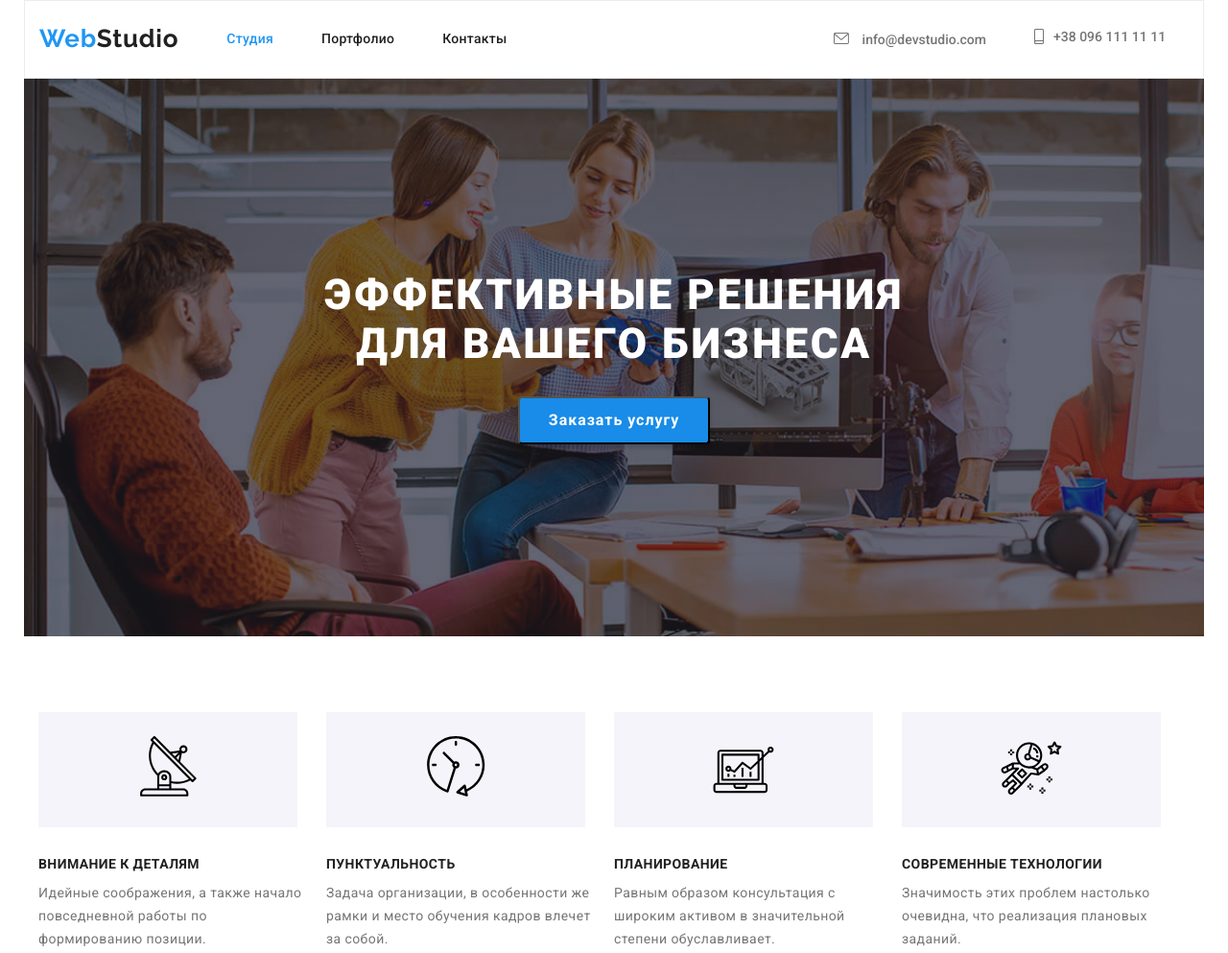
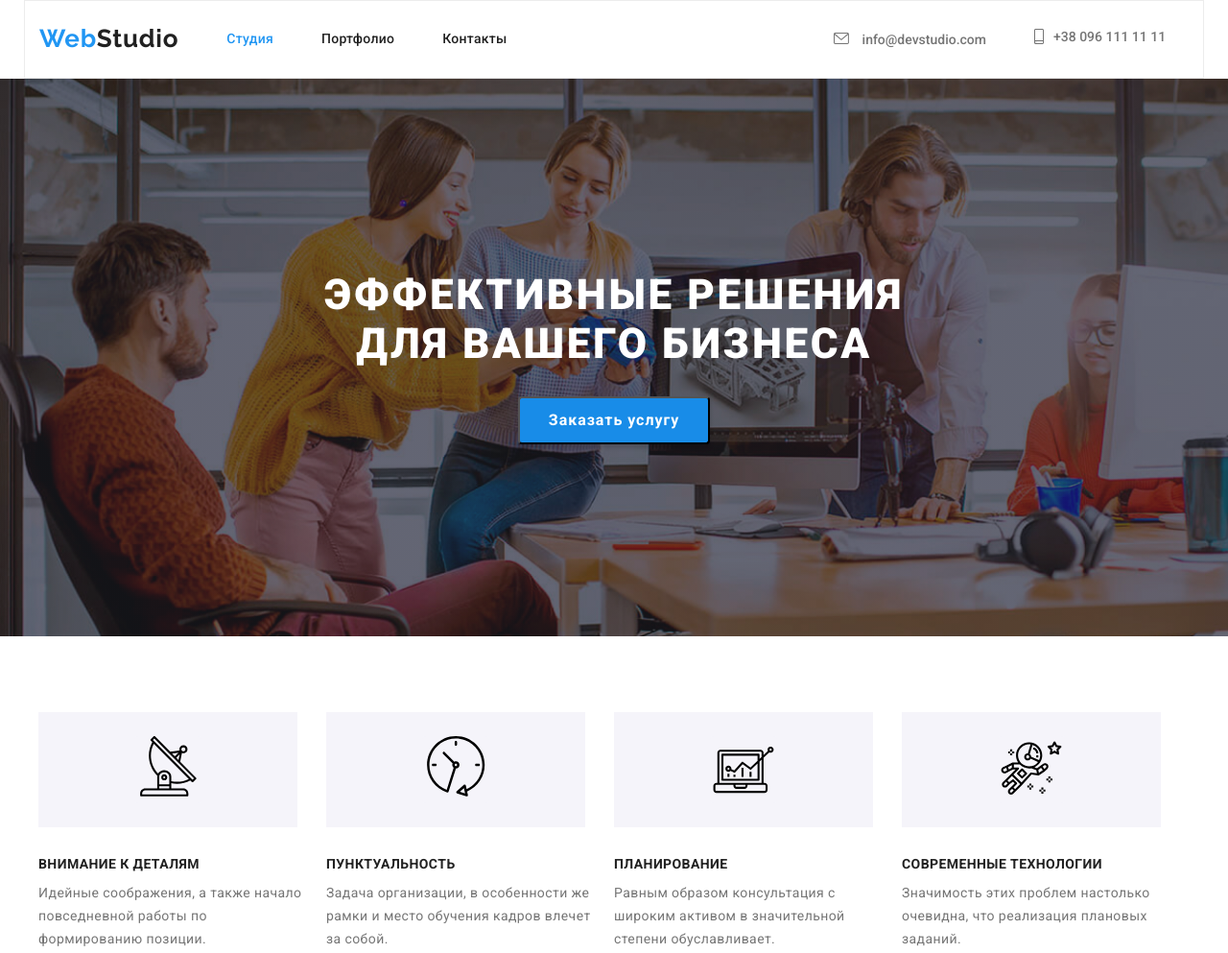
Before and after one commit to Artur-Ned/goit-markup-hw-04, a plain HTML site: page index.html in a window 1280 px wide. Shown: the top 993 px of the page at 96% size. Drawn offline with nearby package versions, Linux system fonts and the light colour scheme.

Commit message:
герой исправил

```diff
--- a/index.html
+++ b/index.html
@@ -59,7 +59,7 @@
 
     <main>
         <!--Герой-->
-        <section class="herou conteiner">
+        <section class="herou">
 
             <div class="conteiner">
             <h1 class="titleh1">Эффективные решения <br>
```
